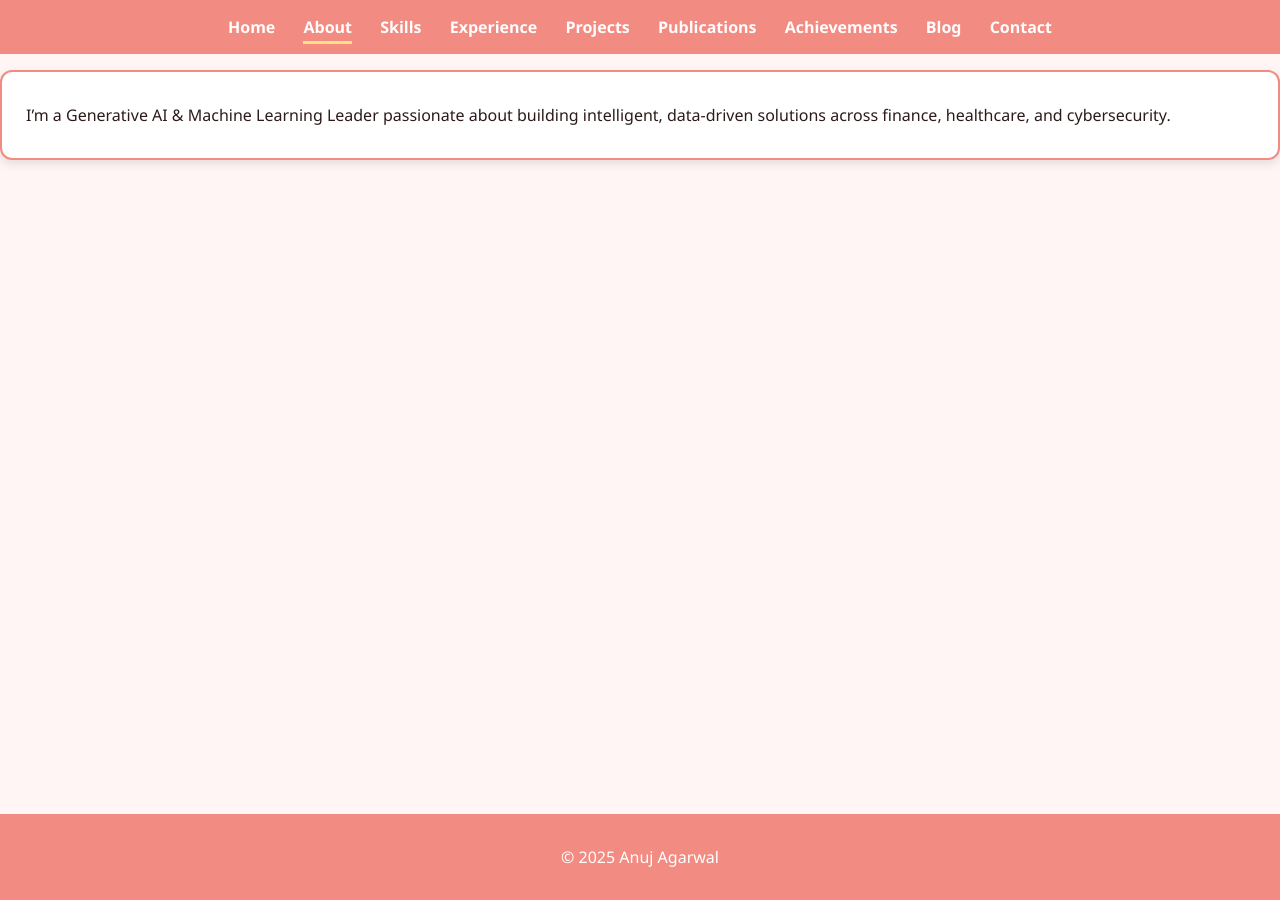
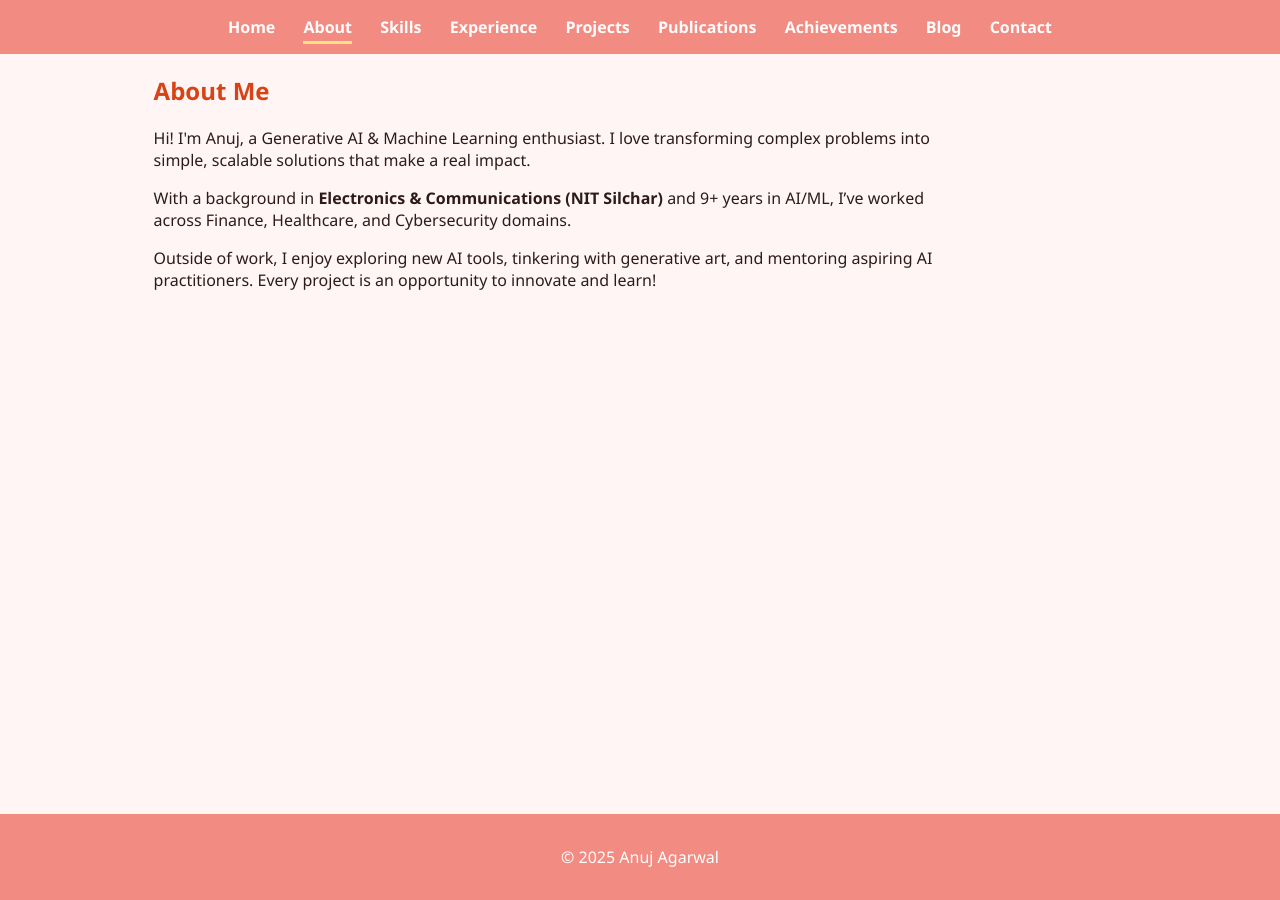
Before and after one commit to anuj-agarwal/anuj-agarwal.github.io, a Jekyll site: the page built from about.md, in a window 1280 px wide. Built offline with Jekyll 4.4.1, drawn with Linux system fonts in a browser that asks for light colours.

Commit message:
Update about.md

```diff
--- a/about.md
+++ b/about.md
@@ -3,7 +3,9 @@ layout: default
 title: "About Me"
 permalink: /about/
 ---
-<div class="box">
-  <p>I’m a Generative AI & Machine Learning Leader passionate about building intelligent,
-  data-driven solutions across finance, healthcare, and cybersecurity.</p>
+<div style="margin-left:12%; max-width:800px;">
+  <h2>About Me</h2>
+  <p>Hi! I'm Anuj, a Generative AI & Machine Learning enthusiast. I love transforming complex problems into simple, scalable solutions that make a real impact.</p>
+  <p>With a background in <strong>Electronics & Communications (NIT Silchar)</strong> and 9+ years in AI/ML, I’ve worked across Finance, Healthcare, and Cybersecurity domains.</p>
+  <p>Outside of work, I enjoy exploring new AI tools, tinkering with generative art, and mentoring aspiring AI practitioners. Every project is an opportunity to innovate and learn!</p>
 </div>
```
